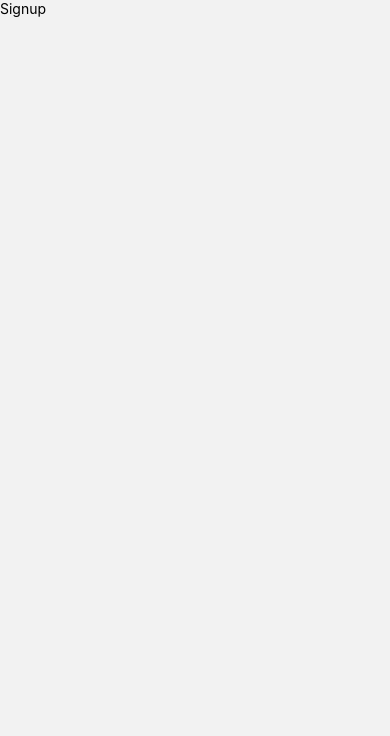
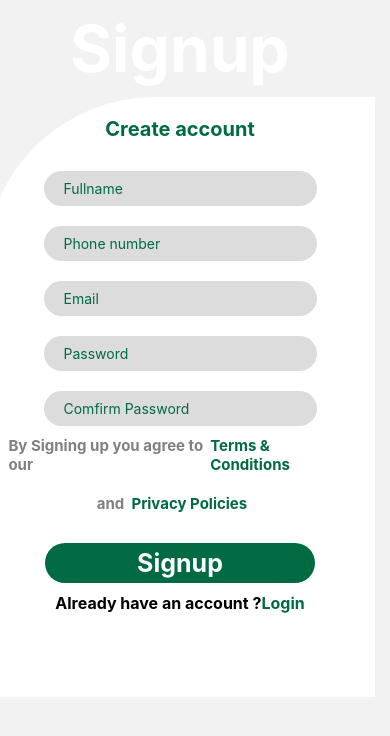
Before and after one commit to DC-21/ReactNative-LoginUI, a React Native app: screen /Signup in a window 390 px wide. Shown: the top 736 px of the page. Built offline with nearby package versions, Linux system fonts and the light colour scheme.

Commit message:
Commit message

```diff
--- a/components/Login.js
+++ b/components/Login.js
@@ -1,11 +1,11 @@
-import { View, Text } from 'react-native'
+import { View, Text, TouchableOpacity } from 'react-native'
 import React from 'react'
 import Background from './Background';
 import { darkGreen } from './Constants';
 import Field from './Field';
 import Button from './Button';
 
-const Login = () => {
+const Login = (props) => {
   return (
     <Background>
       <View style={{ alignItems:'center', width: 360}}>
@@ -23,8 +23,10 @@ const Login = () => {
          <Button bgColor={darkGreen} btnLabel='Login' textColor='white' press={() => alert
          ('Logged In')} />
          <View style={{ display: 'flex', flexDirection: 'row', justifyContent: "center"}}>
-          <Text>Don't have an account ?</Text>
-          <Text>Signup</Text>
+          <Text style={{ fontWeight: 'bold', fontSize: 16 }}>Don't have an account ?</Text>
+          <TouchableOpacity onPress={() => props.navigation.navigate("Signup")}>
+          <Text style={{ color: darkGreen, fontWeight: 'bold', fontSize: 16}}>Signup</Text>
+          </TouchableOpacity>
          </View>
        </View>
     </View>
--- a/components/Signup.js
+++ b/components/Signup.js
@@ -1,11 +1,45 @@
-import { View, Text } from 'react-native'
+import { View, Text, TouchableOpacity } from 'react-native'
 import React from 'react'
+import Background from './Background';
+import { darkGreen } from './Constants';
+import Field from './Field';
+import Button from './Button';
 
-const Signup = ({ navigation }) => {
+const Signup = (props) => {
   return (
-    <View>
-      <Text>Signup</Text>
+    <Background>
+      <View style={{ alignItems:'center', width: 360}}>
+      <Text style={{ color: 'white', fontSize: 64, fontWeight: 'bold', marginVertical: 10 }}>Signup</Text>
+      <View style={{ backgroundColor: 'white', height: 600, width: 390, borderTopLeftRadius: 170, paddingTop: 20, alignItems: 'center'}}>
+        <Text style={{ fontSize: 20, color: darkGreen, fontWeight: "bold", marginBottom: 20}}>Create account</Text>
+        <Field placeholder='Fullname' />
+        <Field placeholder='Phone number' keyboardType={"number"} />
+        <Field placeholder='Email' keyboardType={"email-address"} />
+        <Field placeholder='Password' secureTextEntry={true}/>
+        <Field placeholder='Comfirm Password' secureTextEntry={true}/>
+        <View style={{display: 'flex',flexDirection: "row", width: '88%', paddingRight: 16, marginBottom:20}}>
+          <Text style={{color: 'gray', fontWeight: 'bold', fontSize: 15}}>
+          By Signing up you agree to our {" "}
+          </Text>
+          <Text style={{color: darkGreen, fontWeight: 'bold', fontSize: 15}}>Terms & Conditions</Text>
+        </View>
+        <View style={{display: 'flex',flexDirection: "row", justifyContent: 'center', width: '88%', paddingRight: 16, marginBottom:20}}>
+          <Text style={{color: 'gray', fontWeight: 'bold', fontSize: 15}}>
+          and {" "}
+          </Text>
+          <Text style={{color: darkGreen, fontWeight: 'bold', fontSize: 15}}>Privacy Policies</Text>
+        </View>
+        <Button bgColor={darkGreen} btnLabel='Signup' textColor='white' press={() => alert
+        ('Account Created')} />
+        <View style={{ display: 'flex', flexDirection: 'row', justifyContent: "center"}}>
+          <Text style={{ fontWeight: 'bold', fontSize: 16 }}>Already have an account ?</Text>
+          <TouchableOpacity onPress={() => props.navigation.navigate("Login")}>
+          <Text style={{ color: darkGreen, fontWeight: 'bold', fontSize: 16}}>Login</Text>
+          </TouchableOpacity>
+        </View>
+      </View>
     </View>
+    </Background>
   )
 }
 
```
Lines whose indentation alone changed are shown as unchanged.
